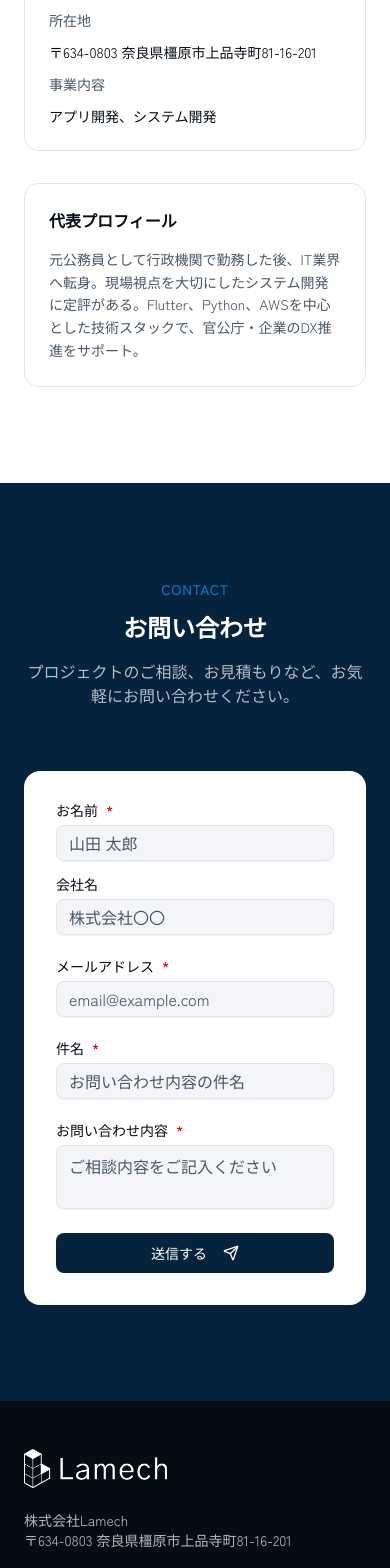
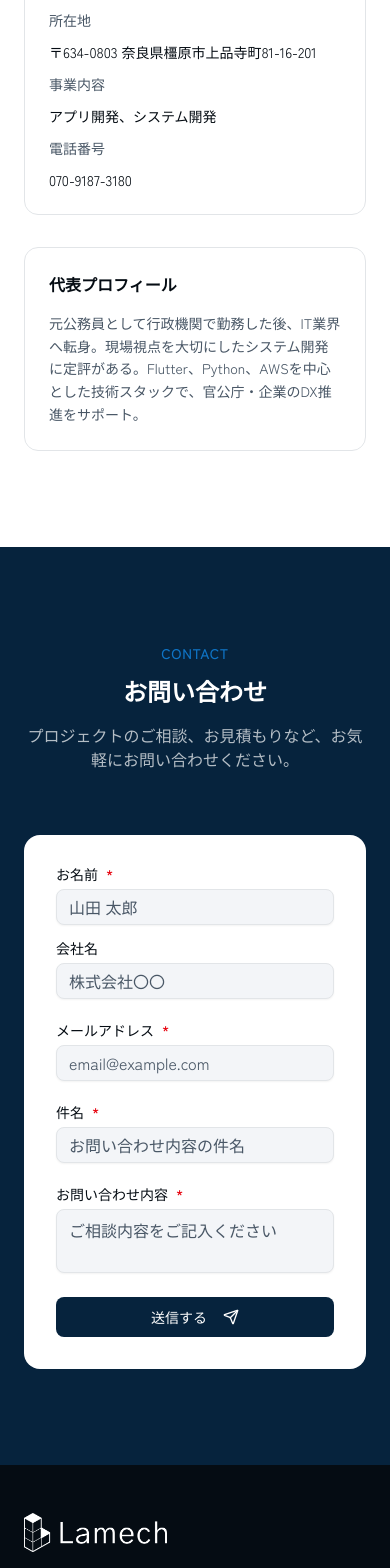
Before and after one commit to TsubasaShimizu-Lamech/Lamech-CorporateSite202601, a Next.js app: page / in a window 390 px wide. Shown: the part 5700-7268 px from the top of the page. Built offline with nearby package versions, Linux system fonts and the light colour scheme.

Commit message:
feat: add phone number to company profile and footer

```diff
--- a/components/about-section.tsx
+++ b/components/about-section.tsx
@@ -66,6 +66,8 @@ export function AboutSection() {
                   <dd className="text-foreground">〒634-0803 奈良県橿原市上品寺町81-16-201</dd>
                   <dt className="text-muted-foreground">事業内容</dt>
                   <dd className="text-foreground">アプリ開発、システム開発</dd>
+                  <dt className="text-muted-foreground">電話番号</dt>
+                  <dd className="text-foreground">070-9187-3180</dd>
                 </dl>
               </div>
               <div className="bg-background rounded-xl p-6 border border-border">
--- a/components/footer.tsx
+++ b/components/footer.tsx
@@ -29,6 +29,8 @@ export function Footer() {
               株式会社Lamech
               <br />
               〒634-0803 奈良県橿原市上品寺町81-16-201
+              <br />
+              TEL: 070-9187-3180
             </p>
           </div>
 
```
